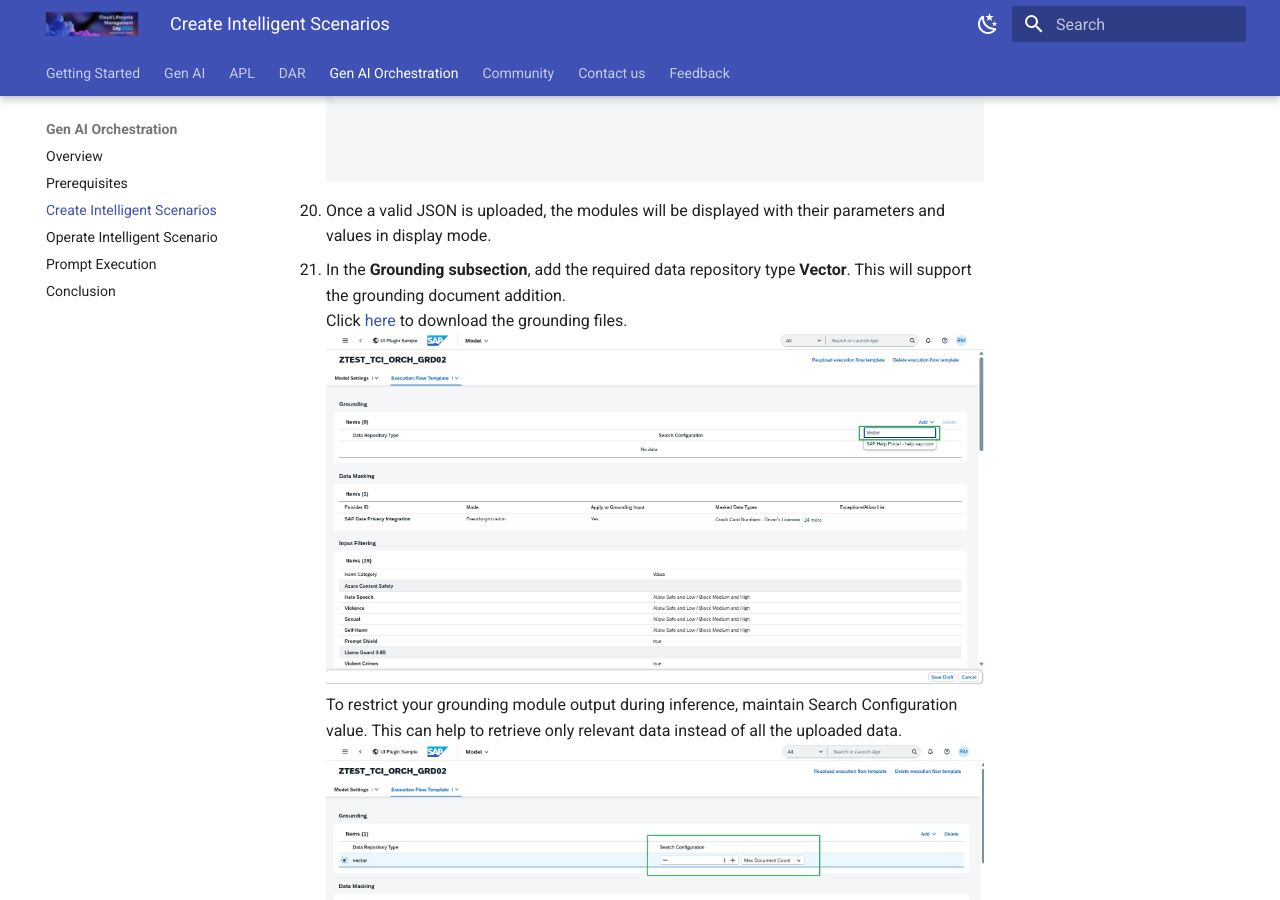
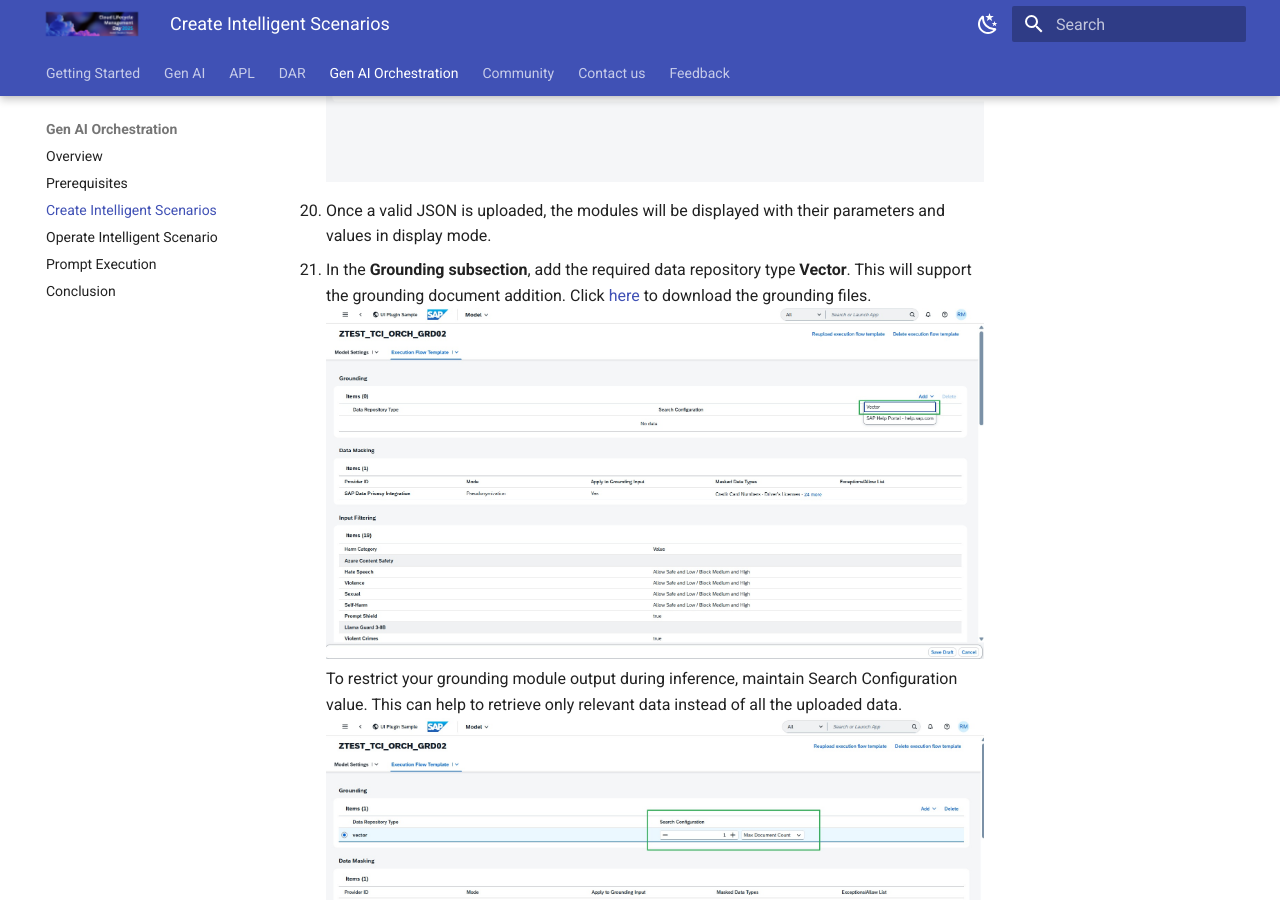
Before and after one commit to SAP-CLM-SL/ISLM, an MkDocs documentation site: the page built from docs/Integrate-AI-into-SAPS4HANA-with-ISLM/CreateIntelligentScenarios.md, in a window 1280 px wide and 900 px high, scrolled down 7806 px. Built offline with MkDocs 1.6.1 and Material for MkDocs 9.7.7, drawn with Linux system fonts in a browser that asks for light colours.

````diff
--- a/docs/Integrate-AI-into-SAPS4HANA-with-ISLM/CreateIntelligentScenarios.md
+++ b/docs/Integrate-AI-into-SAPS4HANA-with-ISLM/CreateIntelligentScenarios.md
@@ -49,7 +49,7 @@ This option provide the shared connectivity model allows a single connection bet
 - Navigate to the **Execution Flow Template**<br>
 - Upload the Execution Flow Template
    - Click the **Upload** button.
-   - Either select all and copy the JSON from [config file](https://github.com/SAP-CLM-SL/ISLM/raw/main/docs/Integrate-AI-into-SAPS4HANA-with-ISLM/GroundingFiles/config_json.txt), or paste the below JSON directly into the dialog.
+   - Either select all and copy the JSON from [config file](https://github.com/SAP-CLM-SL/ISLM/raw/main/docs/Integrate-AI-into-SAPS4HANA-with-ISLM/OrchestrationConfigFiles/Orchestration%20config.zip), or paste the below JSON directly into the dialog.
 ```
 {
   "module_configurations": {
@@ -191,8 +191,7 @@ This option provide the shared connectivity model allows a single connection bet
 ![Intelligent Scenarios](Integrate-AI-into-SAPS4HANA-with-ISLM/../IntelligentScenario/4.jpg) <br>
 - Once a valid JSON is uploaded, the modules will be displayed with their parameters and values in display mode.<br>
 
-14. In the **Grounding subsection**, add the required data repository type **Vector**. This will support the grounding document addition. <br>
-Click [here](https://github.com/SAP-CLM-SL/ISLM/raw/main/docs/Integrate-AI-into-SAPS4HANA-with-ISLM/GroundingFiles/Grounding%20files.zip) to download the grounding files. <br>
+14. In the **Grounding subsection**, add the required data repository type **Vector**. This will support the grounding document addition. Click [here](https://github.com/SAP-CLM-SL/ISLM/raw/main/docs/Integrate-AI-into-SAPS4HANA-with-ISLM/GroundingFiles/Grounding%20files.zip) to download the grounding files. <br>
 ![Intelligent Scenarios](Integrate-AI-into-SAPS4HANA-with-ISLM/../IntelligentScenario/019.jpg) <br>
 To restrict your grounding module output during inference, maintain Search Configuration value. This can help to retrieve only relevant data instead of all the uploaded data.<br>
 ![Intelligent Scenarios](Integrate-AI-into-SAPS4HANA-with-ISLM/../IntelligentScenario/021.jpg)<br>
````
